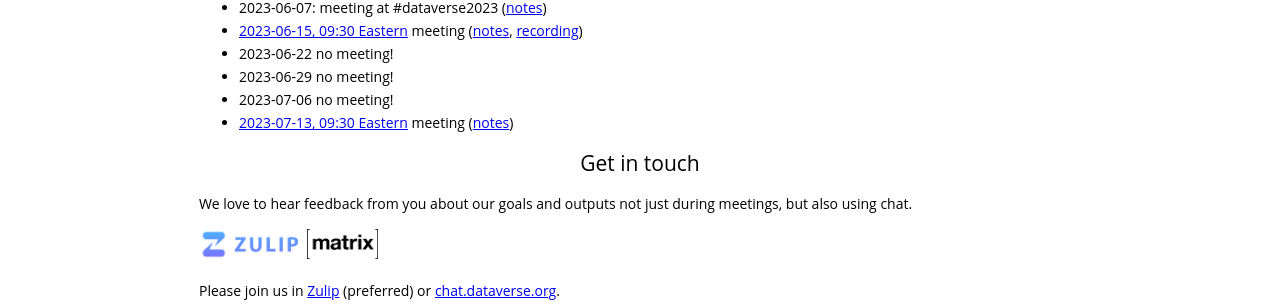
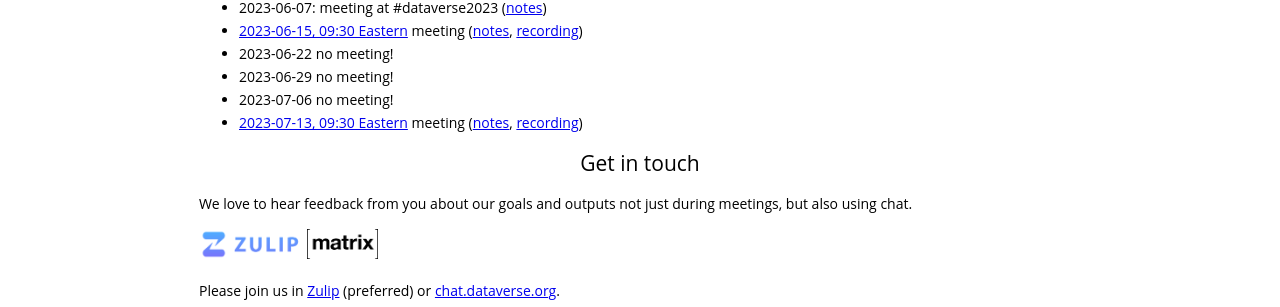
Before and after one commit to gdcc/ct.gdcc.io, a Jekyll site: the page built from index.md, in a window 1280 px wide and 900 px high, scrolled down 1477 px. Shown: the part 147-454 px from the top of the window. Built offline with Jekyll 4.4.1, drawn with Linux system fonts in a browser that asks for light colours; our own code applies the rules of GitHub Pages for plain Markdown files.

Commit message:
add recording

```diff
--- a/index.md
+++ b/index.md
@@ -56,7 +56,7 @@ We welcome anyone to join our meetings! The Zoom link is <https://harvard.zoom.u
 - 2023-06-22 no meeting!
 - 2023-06-29 no meeting!
 - 2023-07-06 no meeting!
-- [2023-07-13, 09:30 Eastern](https://time.is/compare/0930_13_July_2023_in_Boston) meeting ([notes](https://docs.google.com/document/d/1NNHuu8pVZmDkNf-decFWHYeo94ZcHX6PauurrACOsU8/edit?usp=sharing))
+- [2023-07-13, 09:30 Eastern](https://time.is/compare/0930_13_July_2023_in_Boston) meeting ([notes](https://docs.google.com/document/d/1NNHuu8pVZmDkNf-decFWHYeo94ZcHX6PauurrACOsU8/edit?usp=sharing), [recording](https://harvard.zoom.us/rec/share/CXBDjG3otG8GuQhYXwjApwTmAP-992Kcy2DWm_DhYN97sQVyrkntsNnLUuUgFsdP.kw0bKkHS1x6jR56i))
 
 
 ## Get in touch
```
